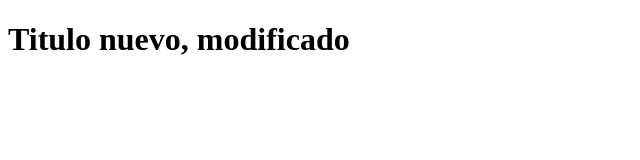
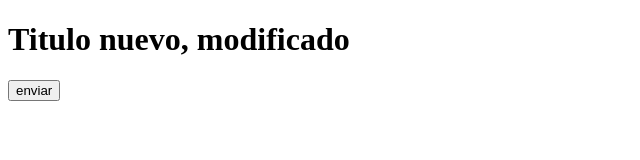
Before and after one commit to federicojaime/HelloGit, a plain HTML site: page index.html in a window 1280 px wide. Shown: the whole page, without its empty margins (0-640 px from the left). Drawn offline with Linux system fonts and the light colour scheme.

Commit message:
Se agrego boton de formulario

```diff
--- a/index.html
+++ b/index.html
@@ -7,5 +7,9 @@
   </head>
   <body>
     <h1>Titulo nuevo, modificado</h1>
+
+    <form action="#" method="get">
+      <input type="button" value="enviar" />
+    </form>
   </body>
 </html>
```
